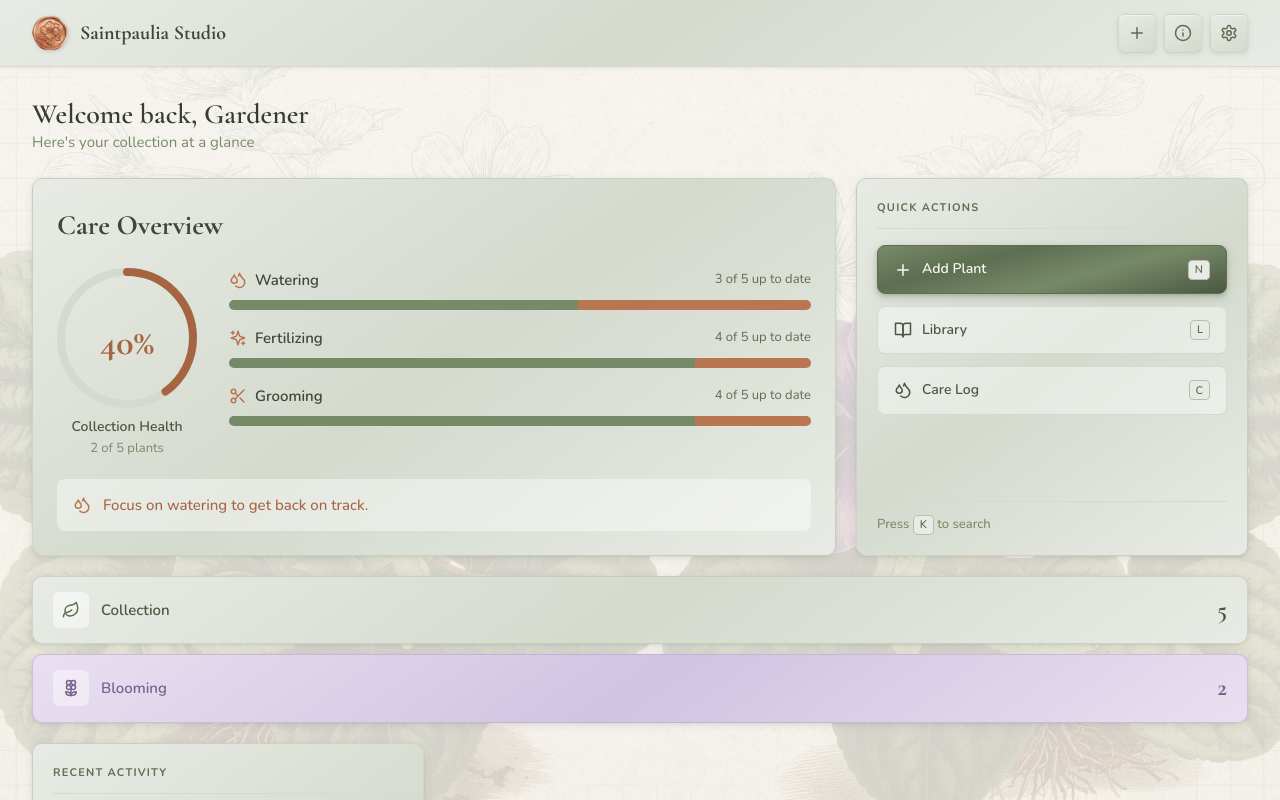
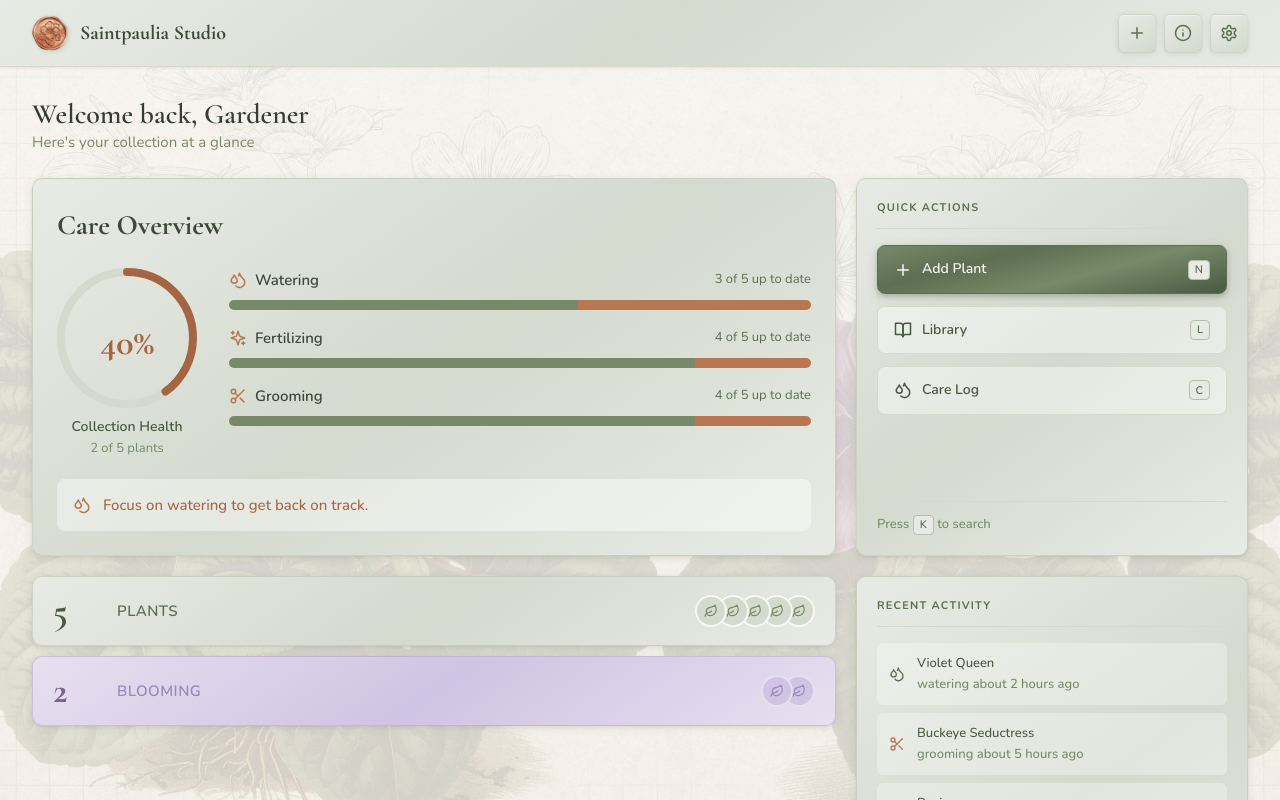
Before and after one commit to kjbrye/saintpaulia-studio, a React (Vite) app: page / in a window 1280 px wide. Shown: the top 800 px of the page. Built offline with nearby package versions, Linux system fonts and the light colour scheme; no server answers.

Commit message:
Update collection stats with large counts and stacked avatars
- Constrain panel width to match care overview (2 columns)
- Add large count numbers (36px heading font)
- Add stacked plant avatar display (max 5 with +N overflow)
- Pass plant arrays to component for avatar rendering

```diff
--- a/src/components/dashboard/CollectionStatsPanel.jsx
+++ b/src/components/dashboard/CollectionStatsPanel.jsx
@@ -1,27 +1,64 @@
 /**
- * CollectionStatsPanel - Full-width stat rows for collection and bloom counts
+ * CollectionStatsPanel - Row stats with large counts and stacked plant avatars
  */
 
 import { Link } from 'react-router-dom';
 import { Flower2, Leaf } from 'lucide-react';
 
-export default function CollectionStatsPanel({ totalPlants = 0, bloomingCount = 0 }) {
+const MAX_AVATARS = 5;
+
+function PlantAvatarStack({ plants, maxCount = MAX_AVATARS }) {
+  const visible = plants.slice(0, maxCount);
+  const overflow = plants.length - maxCount;
+
+  return (
+    <div className="avatar-stack">
+      {visible.map((plant, index) => (
+        <div
+          key={plant.id}
+          className="avatar-stack-item"
+          style={{ zIndex: maxCount - index }}
+        >
+          {plant.primary_photo_url ? (
+            <img src={plant.primary_photo_url} alt={plant.name} />
+          ) : (
+            <Leaf size={14} />
+          )}
+        </div>
+      ))}
+      {overflow > 0 && (
+        <div className="avatar-stack-overflow" style={{ zIndex: 0 }}>
+          +{overflow}
+        </div>
+      )}
+    </div>
+  );
+}
+
+export default function CollectionStatsPanel({ plants = [], bloomingPlants = [] }) {
   return (
     <div className="stats-rows-container">
       <Link to="/library" className="stat-row">
-        <div className="stat-row-icon stat-row-icon-sage">
-          <Leaf size={18} />
-        </div>
-        <span className="stat-row-label">Collection</span>
-        <span className="stat-row-value">{totalPlants}</span>
+        <span className="stat-row-count">{plants.length}</span>
+        <span className="stat-row-label">
+          {plants.length === 1 ? 'Plant' : 'Plants'}
+        </span>
+        {plants.length > 0 && (
+          <PlantAvatarStack plants={plants} />
+        )}
       </Link>
 
       <Link to="/library?filter=blooming" className="stat-row stat-row-purple">
-        <div className="stat-row-icon stat-row-icon-purple">
-          <Flower2 size={18} />
-        </div>
+        <span className="stat-row-count">{bloomingPlants.length}</span>
         <span className="stat-row-label">Blooming</span>
-        <span className="stat-row-value">{bloomingCount}</span>
+        {bloomingPlants.length > 0 && (
+          <PlantAvatarStack plants={bloomingPlants} />
+        )}
+        {bloomingPlants.length === 0 && (
+          <div className="stat-row-empty-icon">
+            <Flower2 size={20} />
+          </div>
+        )}
       </Link>
     </div>
   );
--- a/src/pages/Dashboard.jsx
+++ b/src/pages/Dashboard.jsx
@@ -104,7 +104,7 @@ export default function Dashboard() {
             <QuickActionsPanel />
 
             {/* Collection Stats */}
-            <CollectionStatsPanel totalPlants={plants.length} bloomingCount={bloomingPlants.length} />
+            <CollectionStatsPanel plants={plants} bloomingPlants={bloomingPlants} />
 
             {/* Recent Activity */}
             <RecentActivityPanel careLogs={recentLogs} isLoading={logsLoading} />
--- a/src/styles/index.css
+++ b/src/styles/index.css
@@ -1156,14 +1156,19 @@ textarea.input {
   display: flex;
   flex-direction: column;
   gap: 10px;
-  grid-column: 1 / -1;
+}
+
+@media (min-width: 768px) {
+  .stats-rows-container {
+    grid-column: span 2;
+  }
 }
 
 .stat-row {
   display: flex;
   align-items: center;
-  gap: 12px;
-  padding: 14px 20px;
+  gap: 16px;
+  padding: 16px 20px;
   background: var(--gradient-sage-card);
   border-radius: var(--radius-lg);
   border: var(--border-sage);
@@ -1182,45 +1187,95 @@ textarea.input {
   border: var(--border-purple);
 }
 
-.stat-row-icon {
-  width: 36px;
-  height: 36px;
-  border-radius: var(--radius-sm);
-  display: flex;
-  align-items: center;
-  justify-content: center;
-  flex-shrink: 0;
+.stat-row-count {
+  font-family: var(--font-heading);
+  font-size: 36px;
+  font-weight: 700;
+  line-height: 1;
+  color: var(--sage-700);
+  min-width: 48px;
 }
 
-.stat-row-icon-sage {
-  background: rgba(255, 255, 255, 0.5);
-  color: var(--sage-600);
-}
-
-.stat-row-icon-purple {
-  background: rgba(255, 255, 255, 0.4);
+.stat-row-purple .stat-row-count {
   color: var(--purple-500);
 }
 
 .stat-row-label {
-  flex: 1;
   font-family: var(--font-body);
   font-size: 15px;
   font-weight: 600;
-  color: var(--sage-700);
+  color: var(--sage-600);
+  text-transform: uppercase;
+  letter-spacing: 0.5px;
 }
 
 .stat-row-purple .stat-row-label {
-  color: var(--purple-500);
+  color: var(--purple-400);
 }
 
-.stat-row-value {
-  font-family: var(--font-heading);
-  font-size: 24px;
+.stat-row-empty-icon {
+  margin-left: auto;
+  color: var(--purple-300);
+  opacity: 0.6;
+}
+
+/* Stacked avatars */
+.avatar-stack {
+  display: flex;
+  align-items: center;
+  margin-left: auto;
+}
+
+.avatar-stack-item {
+  width: 32px;
+  height: 32px;
+  border-radius: 50%;
+  background: var(--sage-200);
+  border: 2px solid var(--cream-100);
+  display: flex;
+  align-items: center;
+  justify-content: center;
+  overflow: hidden;
+  margin-left: -10px;
+  position: relative;
+  color: var(--sage-500);
+}
+
+.avatar-stack-item:first-child {
+  margin-left: 0;
+}
+
+.avatar-stack-item img {
+  width: 100%;
+  height: 100%;
+  object-fit: cover;
+}
+
+.stat-row-purple .avatar-stack-item {
+  background: var(--purple-200);
+  border-color: var(--purple-100);
+  color: var(--purple-400);
+}
+
+.avatar-stack-overflow {
+  width: 32px;
+  height: 32px;
+  border-radius: 50%;
+  background: var(--sage-300);
+  border: 2px solid var(--cream-100);
+  display: flex;
+  align-items: center;
+  justify-content: center;
+  margin-left: -10px;
+  position: relative;
+  font-family: var(--font-body);
+  font-size: 11px;
   font-weight: 700;
   color: var(--sage-700);
 }
 
-.stat-row-purple .stat-row-value {
+.stat-row-purple .avatar-stack-overflow {
+  background: var(--purple-300);
+  border-color: var(--purple-100);
   color: var(--purple-500);
 }
```
